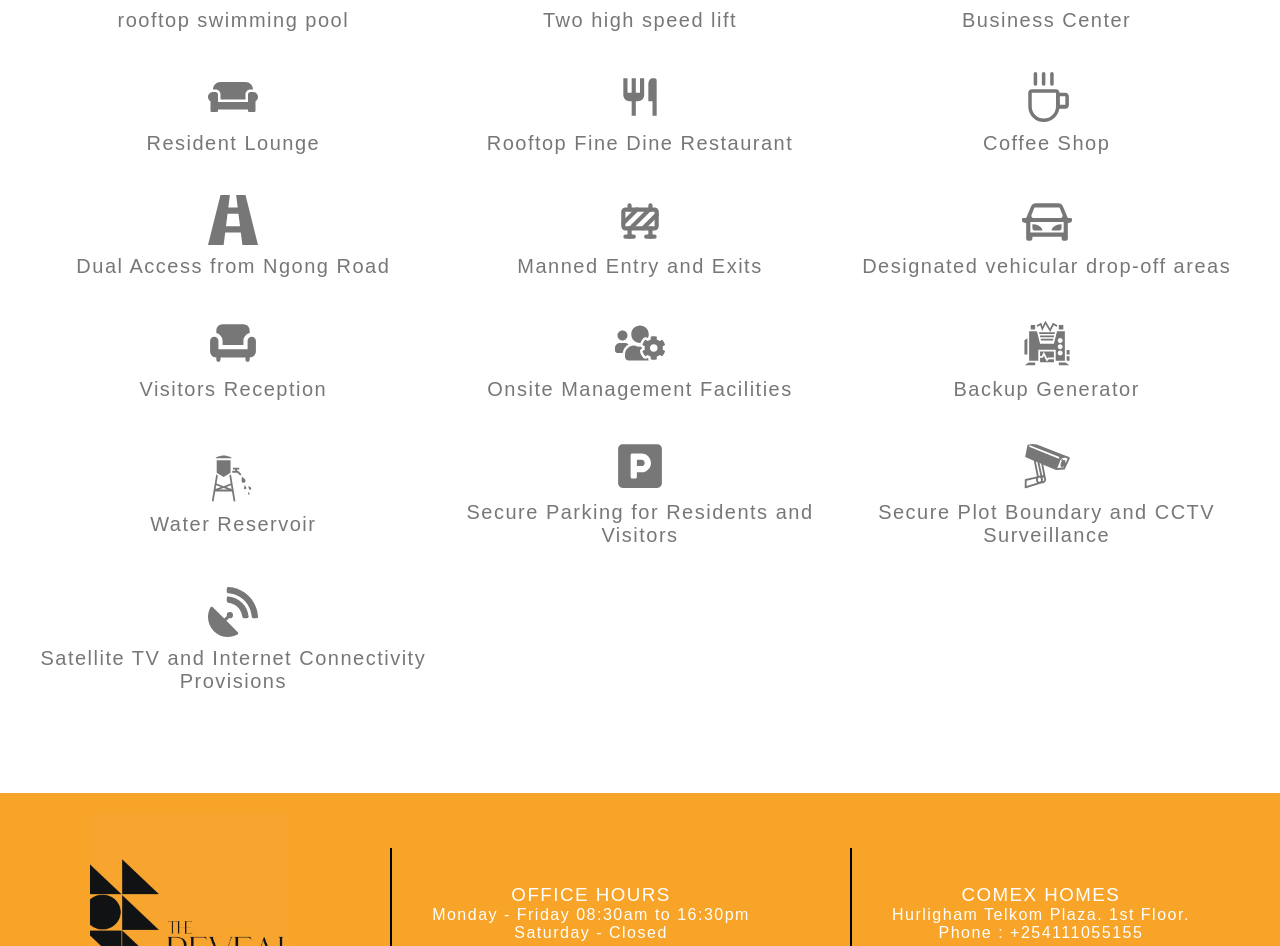
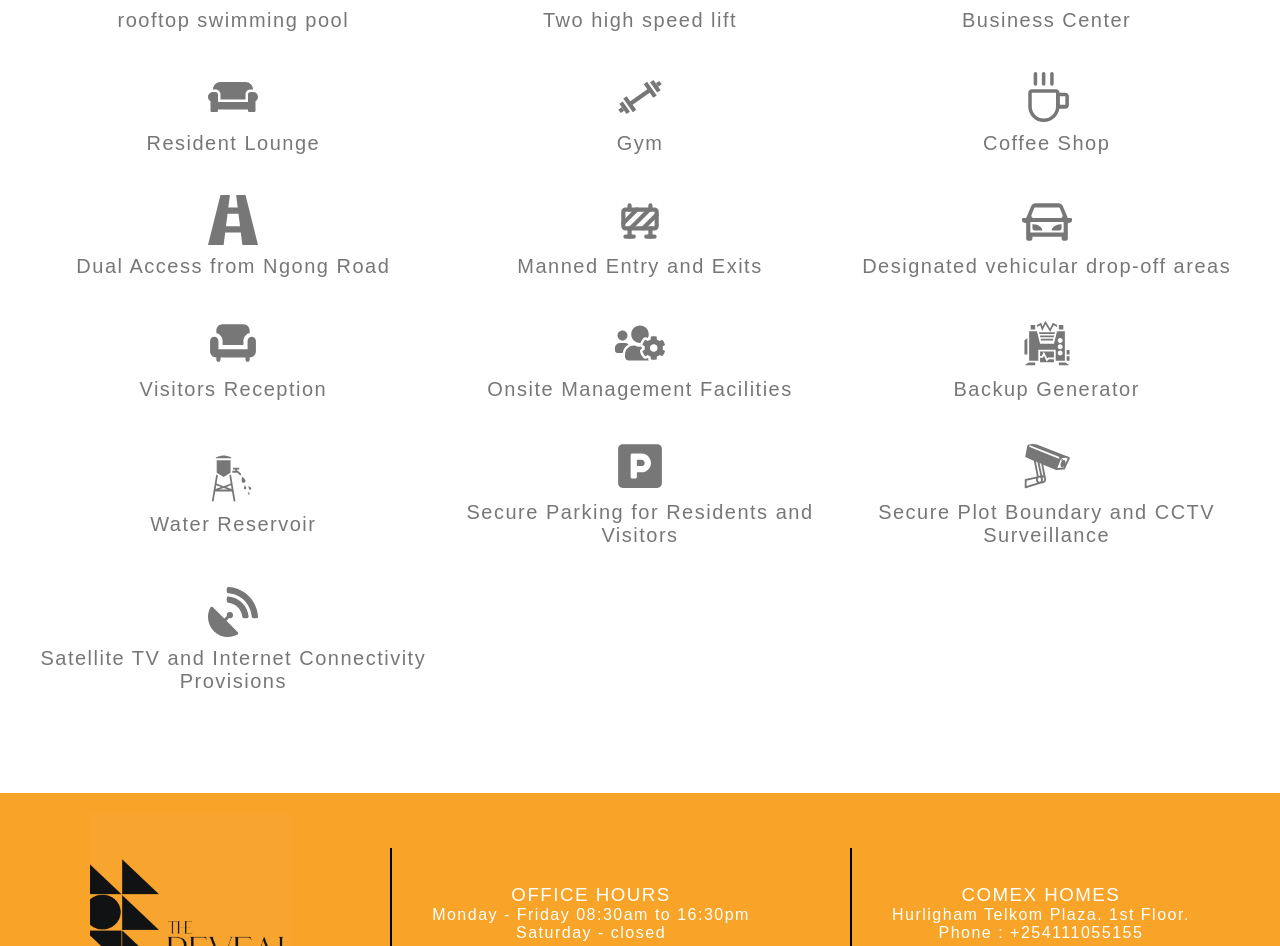
Before and after one commit to olingomaxwell1999/reveal, a Next.js app: page /amenities in a window 1280 px wide. Shown: the part 2526-3472 px from the top of the page. Built offline with nearby package versions, Linux system fonts and the light colour scheme; a web font is replaced by a local one.

Commit message:
minor changes

```diff
--- a/components/City.jsx
+++ b/components/City.jsx
@@ -2,7 +2,7 @@ import {TbSwimming} from 'react-icons/tb'
 import {GiLift} from 'react-icons/gi'
 import {MdBusinessCenter} from 'react-icons/md'
 import {FaCouch} from 'react-icons/fa'
-import {BiRestaurant} from 'react-icons/bi'
+// import {BiRestaurant} from 'react-icons/bi'
 import {AiOutlineCoffee} from 'react-icons/ai'
 import {CgGym} from 'react-icons/cg'
 import React,{useEffect} from 'react'
@@ -44,8 +44,8 @@ function City() {
         </div>
 
         <div className='city-card'>
-          <BiRestaurant className='icon-city' color={'#777777'}/>
-          <h3>Rooftop Fine Dine Restaurant</h3>
+          <CgGym className='icon-city' color={'#777777'}/>
+          <h3>Gym</h3>
         </div>
 
         <div className='city-card'>
--- a/components/Cityamenities.jsx
+++ b/components/Cityamenities.jsx
@@ -45,8 +45,8 @@ function Cityamenities() {
         </div>
 
         <div className='city-card'>
-          <BiRestaurant className='icon-city' color={'#777777'}/>
-          <h3>Rooftop Fine Dine Restaurant</h3>
+          <CgGym className='icon-city' color={'#777777'}/>
+          <h3>Gym</h3>
         </div>
 
         <div className='city-card'>
--- a/components/Footer.jsx
+++ b/components/Footer.jsx
@@ -5,6 +5,8 @@ import AOS from 'aos'
 import 'aos/dist/aos.css'
 
 function Footer() {
+
+  const currentYear = new Date().getFullYear();
 
   useEffect(() => {
     AOS.init({duration:1500})
@@ -24,7 +26,7 @@ function Footer() {
           <div className="right-area-side">
             <h3>Office Hours</h3>
             <p>Monday - Friday 08:30am to 16:30pm</p>
-            <p>Saturday - Closed</p>
+            <p>Saturday - closed</p>
           </div>
 
           <div className="area-line"></div>
@@ -37,7 +39,7 @@ function Footer() {
       </div>
 
       <div className="bottom">
-        <p>The Reveal &copy; 2023</p>
+        <p>The Reveal &copy; {currentYear} </p>
       </div>
     </div>
   )
--- a/components/InvestmentPlan.jsx
+++ b/components/InvestmentPlan.jsx
@@ -68,7 +68,7 @@ A large base of investors have been attracted by the growing market demand of lu
             </div>
 
             <div className="text-area-investment">
-                <p>Q2 2023 – Q3 2025</p>
+                <p>Q2 2023 – Q3 2026</p>
               </div>
 
           </div>
--- a/components/Locationfirst.jsx
+++ b/components/Locationfirst.jsx
@@ -17,7 +17,7 @@ function Locationfirst() {
         <div className="amenities-first-text">
             <p>Within a prestigious spot alongside Ngong Road, The
 Reveal is Located just minutes’ drive from Yaya Centre,
-Junction Mall, Prestige Plaza Shopping Mall, Dayspring
+Junction Mall, Prestige Plaza Shopping Mall, Daystar
 University and Nairobi CBD.
 <br/> <br/>
             </p>
```
